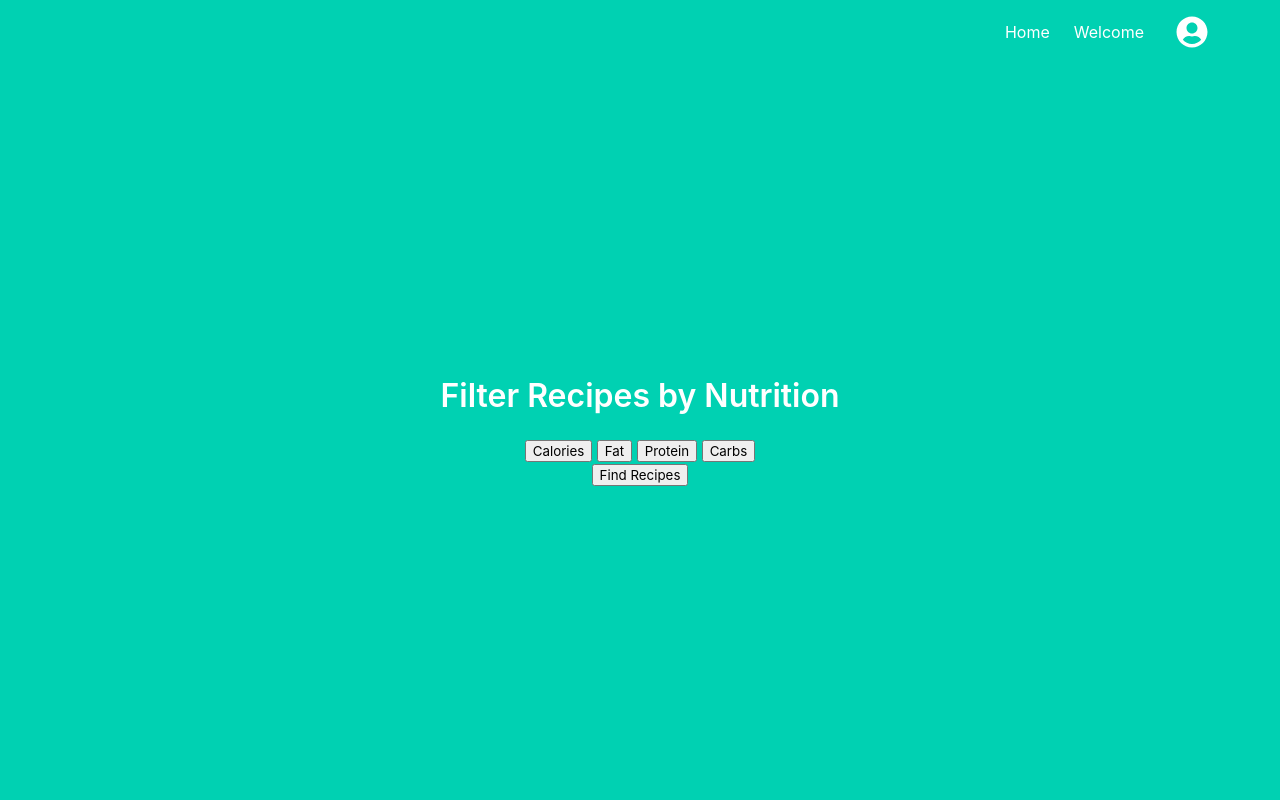
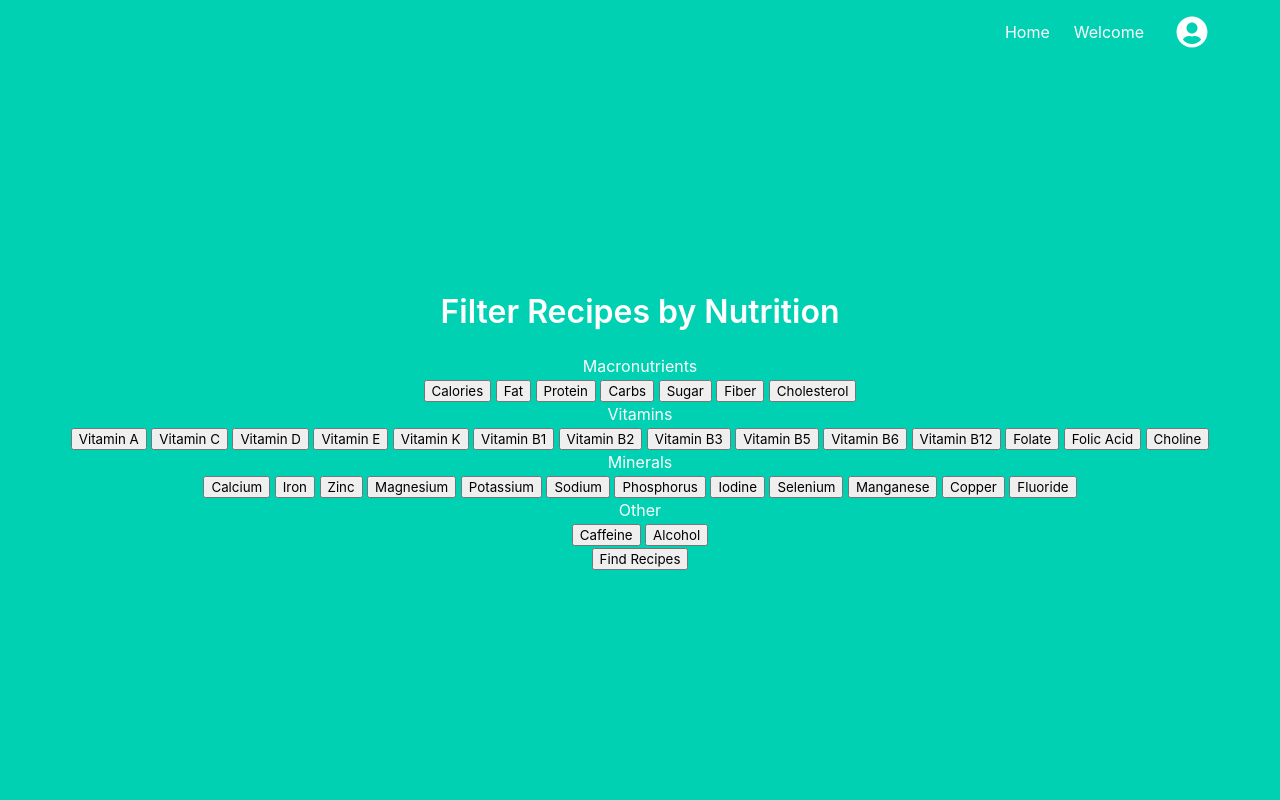
Before and after one commit to lmoradi1/PlatePlanner, a Flask app: page /generateByNutrition in a window 1280 px wide. Run offline with Flask 3, Linux system fonts and the light colour scheme; the visitor is signed in with stand-in values (Sample User, id 1); some libraries are stand-ins or nearby versions.

Commit message:
Added more nutritional and dietary options

```diff
--- a/project/templates/generateByNutrition.html
+++ b/project/templates/generateByNutrition.html
@@ -3,13 +3,50 @@
 {% block content %}
 <h1 class="title">Filter Recipes by Nutrition</h1>
 
-<!-- Buttons for filtering categories -->
+<!-- Filter Buttons -->
 <div id="filter-buttons">
+    <h3>Macronutrients</h3>
     <button type="button" onclick="showInputs('Calories')">Calories</button>
     <button type="button" onclick="showInputs('Fat')">Fat</button>
     <button type="button" onclick="showInputs('Protein')">Protein</button>
     <button type="button" onclick="showInputs('Carbs')">Carbs</button>
-    <!-- Add more buttons as needed -->
+    <button type="button" onclick="showInputs('Sugar')">Sugar</button>
+    <button type="button" onclick="showInputs('Fiber')">Fiber</button>
+    <button type="button" onclick="showInputs('Cholesterol')">Cholesterol</button>
+
+    <h3>Vitamins</h3>
+    <button type="button" onclick="showInputs('VitaminA')">Vitamin A</button>
+    <button type="button" onclick="showInputs('VitaminC')">Vitamin C</button>
+    <button type="button" onclick="showInputs('VitaminD')">Vitamin D</button>
+    <button type="button" onclick="showInputs('VitaminE')">Vitamin E</button>
+    <button type="button" onclick="showInputs('VitaminK')">Vitamin K</button>
+    <button type="button" onclick="showInputs('VitaminB1')">Vitamin B1</button>
+    <button type="button" onclick="showInputs('VitaminB2')">Vitamin B2</button>
+    <button type="button" onclick="showInputs('VitaminB3')">Vitamin B3</button>
+    <button type="button" onclick="showInputs('VitaminB5')">Vitamin B5</button>
+    <button type="button" onclick="showInputs('VitaminB6')">Vitamin B6</button>
+    <button type="button" onclick="showInputs('VitaminB12')">Vitamin B12</button>
+    <button type="button" onclick="showInputs('Folate')">Folate</button>
+    <button type="button" onclick="showInputs('FolicAcid')">Folic Acid</button>
+    <button type="button" onclick="showInputs('Choline')">Choline</button>
+
+    <h3>Minerals</h3>
+    <button type="button" onclick="showInputs('Calcium')">Calcium</button>
+    <button type="button" onclick="showInputs('Iron')">Iron</button>
+    <button type="button" onclick="showInputs('Zinc')">Zinc</button>
+    <button type="button" onclick="showInputs('Magnesium')">Magnesium</button>
+    <button type="button" onclick="showInputs('Potassium')">Potassium</button>
+    <button type="button" onclick="showInputs('Sodium')">Sodium</button>
+    <button type="button" onclick="showInputs('Phosphorus')">Phosphorus</button>
+    <button type="button" onclick="showInputs('Iodine')">Iodine</button>
+    <button type="button" onclick="showInputs('Selenium')">Selenium</button>
+    <button type="button" onclick="showInputs('Manganese')">Manganese</button>
+    <button type="button" onclick="showInputs('Copper')">Copper</button>
+    <button type="button" onclick="showInputs('Fluoride')">Fluoride</button>
+
+    <h3>Other</h3>
+    <button type="button" onclick="showInputs('Caffeine')">Caffeine</button>
+    <button type="button" onclick="showInputs('Alcohol')">Alcohol</button>
 </div>
 
 <!-- Dynamic filter form -->
@@ -28,20 +65,49 @@ async function getApiKey() {
     return data.api_key;
 }
 
-// Maps category to corresponding API parameters
+// All nutrient filter options
 const nutrientMap = {
     "Calories": ["minCalories", "maxCalories"],
     "Fat": ["minFat", "maxFat"],
     "Protein": ["minProtein", "maxProtein"],
-    "Carbs": ["minCarbs", "maxCarbs"]
-    // Add more categories if desired
+    "Carbs": ["minCarbs", "maxCarbs"],
+    "Sugar": ["minSugar", "maxSugar"],
+    "Fiber": ["minFiber", "maxFiber"],
+    "Cholesterol": ["minCholesterol", "maxCholesterol"],
+    "VitaminA": ["minVitaminA", "maxVitaminA"],
+    "VitaminC": ["minVitaminC", "maxVitaminC"],
+    "VitaminD": ["minVitaminD", "maxVitaminD"],
+    "VitaminE": ["minVitaminE", "maxVitaminE"],
+    "VitaminK": ["minVitaminK", "maxVitaminK"],
+    "VitaminB1": ["minVitaminB1", "maxVitaminB1"],
+    "VitaminB2": ["minVitaminB2", "maxVitaminB2"],
+    "VitaminB3": ["minVitaminB3", "maxVitaminB3"],
+    "VitaminB5": ["minVitaminB5", "maxVitaminB5"],
+    "VitaminB6": ["minVitaminB6", "maxVitaminB6"],
+    "VitaminB12": ["minVitaminB12", "maxVitaminB12"],
+    "Folate": ["minFolate", "maxFolate"],
+    "FolicAcid": ["minFolicAcid", "maxFolicAcid"],
+    "Choline": ["minCholine", "maxCholine"],
+    "Calcium": ["minCalcium", "maxCalcium"],
+    "Iron": ["minIron", "maxIron"],
+    "Zinc": ["minZinc", "maxZinc"],
+    "Magnesium": ["minMagnesium", "maxMagnesium"],
+    "Potassium": ["minPotassium", "maxPotassium"],
+    "Sodium": ["minSodium", "maxSodium"],
+    "Phosphorus": ["minPhosphorus", "maxPhosphorus"],
+    "Iodine": ["minIodine", "maxIodine"],
+    "Selenium": ["minSelenium", "maxSelenium"],
+    "Manganese": ["minManganese", "maxManganese"],
+    "Copper": ["minCopper", "maxCopper"],
+    "Fluoride": ["minFluoride", "maxFluoride"],
+    "Caffeine": ["minCaffeine", "maxCaffeine"],
+    "Alcohol": ["minAlcohol", "maxAlcohol"]
 };
 
-// Keep track of which filters are already added
 const addedCategories = new Set();
 
 function showInputs(category) {
-    if (addedCategories.has(category)) return; // Prevent duplicates
+    if (addedCategories.has(category)) return;
     addedCategories.add(category);
 
     const inputsDiv = document.getElementById("dynamic-inputs");
@@ -52,14 +118,16 @@ function showInputs(category) {
     nutrientMap[category].forEach(param => {
         const label = document.createElement("label");
         label.htmlFor = param;
-        label.innerText = param + ":";
+
+        const isMin = param.startsWith("min");
+        const readableLabel = `${isMin ? "Minimum" : "Maximum"} ${category}`;
+        label.innerText = readableLabel + ":";
 
         const input = document.createElement("input");
-        input.type = "number";
+        input.type = "text";
         input.id = param;
         input.name = param;
-        input.step = "any";
-        input.min = "0";
+        input.placeholder = isMin ? "e.g. 50" : "e.g. 300";
 
         fieldset.appendChild(label);
         fieldset.appendChild(input);
@@ -77,8 +145,11 @@ document.getElementById("nutrient-form").addEventListener("submit", async functi
     let queryParams = [];
 
     for (let elem of formElements) {
-        if (elem.name && elem.value) {
-            queryParams.push(`${encodeURIComponent(elem.name)}=${encodeURIComponent(elem.value)}`);
+        if (elem.name && elem.value.trim() !== "") {
+            const parsed = parseFloat(elem.value.trim());
+            if (!isNaN(parsed)) {
+                queryParams.push(`${encodeURIComponent(elem.name)}=${encodeURIComponent(parsed)}`);
+            }
         }
     }
 
@@ -89,6 +160,8 @@ document.getElementById("nutrient-form").addEventListener("submit", async functi
 
     try {
         const response = await fetch(url);
+        if (!response.ok) throw new Error("Bad response from API");
+
         const recipes = await response.json();
 
         const resultsDiv = document.getElementById("recipe-results");
@@ -125,6 +198,7 @@ document.getElementById("nutrient-form").addEventListener("submit", async functi
             `;
             resultsDiv.innerHTML += recipeHtml;
         }
+
     } catch (error) {
         console.error("Error fetching recipes:", error);
         document.getElementById("recipe-results").innerHTML = "<p>Error fetching recipes. Please try again.</p>";
```
